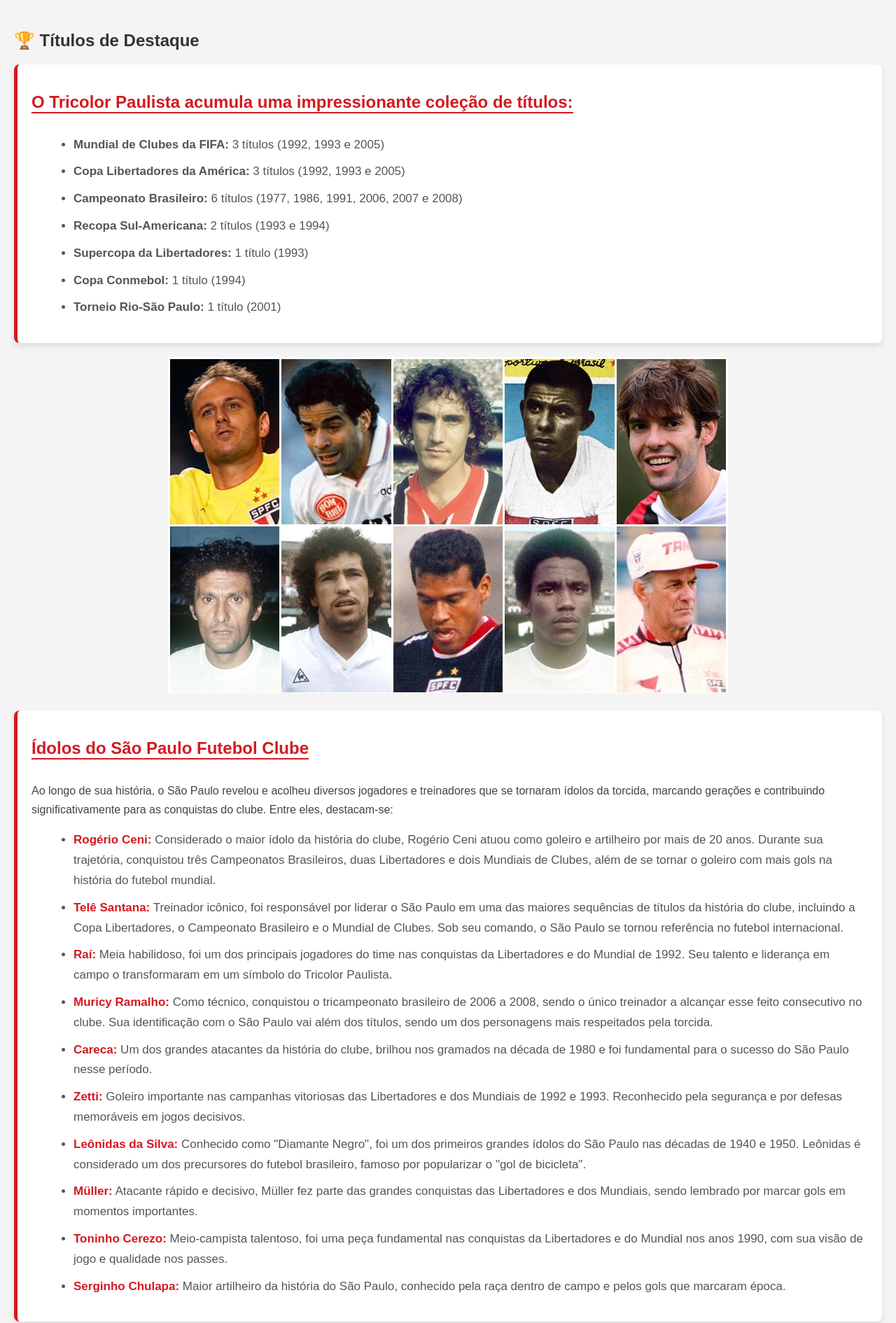
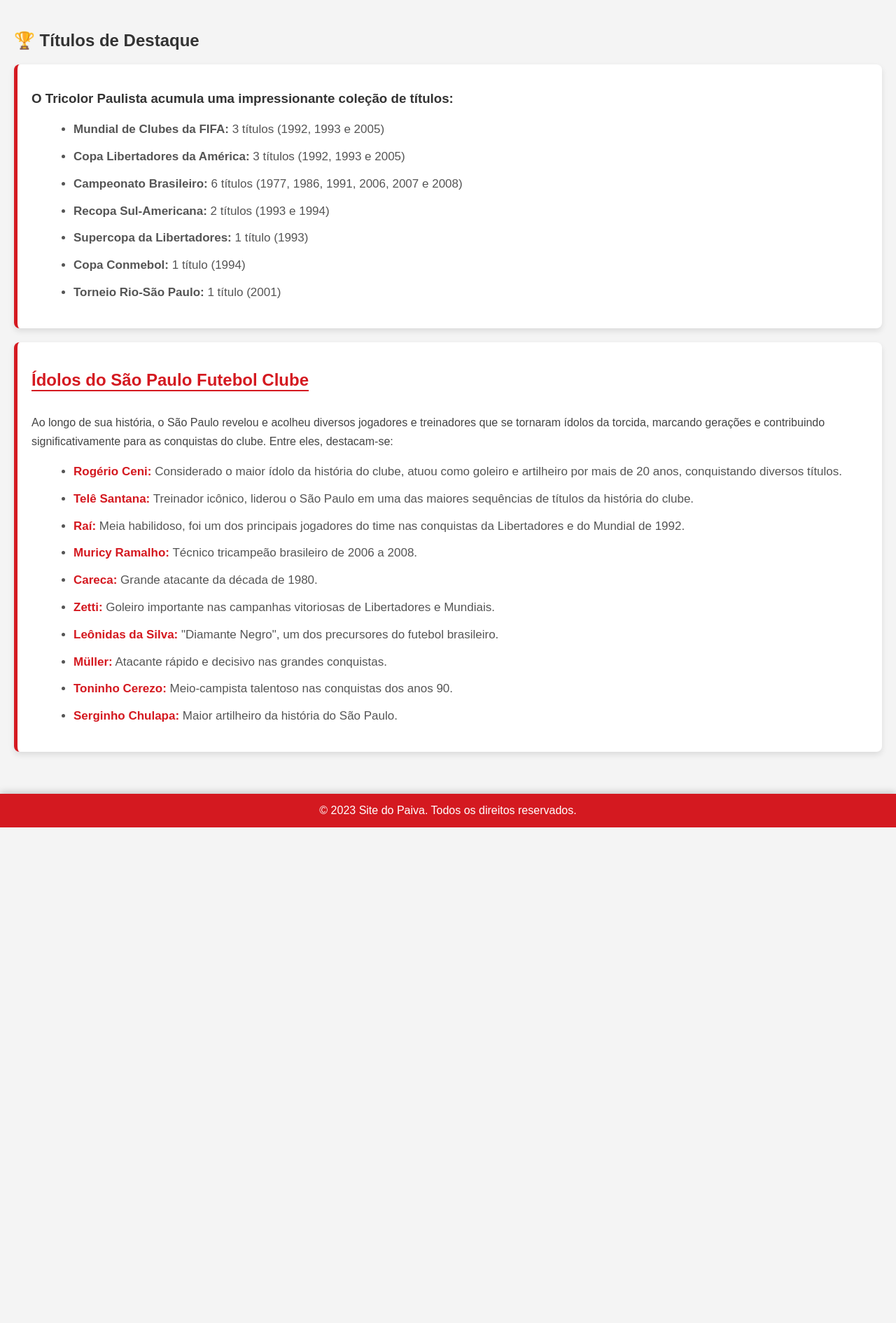
Before and after one commit to Nicolaspaiva14/site-s-o-pailo, a plain HTML site: page index.html in a window 1280 px wide. Shown: the part 520-2410 px from the top of the page at 70% size. After the commit the page ends 1702 px from the top, so only its background shows below. Drawn offline with Linux system fonts and the light colour scheme.

Commit message:
Update index.html

```diff
--- a/index.html
+++ b/index.html
@@ -3,32 +3,35 @@
 <head>
     <meta charset="UTF-8">
     <meta name="viewport" content="width=device-width, initial-scale=1.0">
-    <title> Site sextou!</title>
+    <title>Site Sextou!</title>
     <link rel="stylesheet" href="style.css">
-
 </head>
 <body>
+
     <header class="cabeçario">
-
         <div class="logo-container">
-            <h1 class=" titulo">São Paulo Futebol Clube</h1>
-            <img src="./img/logo-sao-paulo-2048.png" alt="" class="logo">
+            <h1 class="titulo">São Paulo Futebol Clube</h1>
+            <img src="./img/logo-sao-paulo-2048.png" alt="Logo São Paulo Futebol Clube" class="logo">
         </div>
         <nav class="menu">
             <ul class="lista">
-            <li><a href="#1"> 🏆 Títulos de Destaque</a></li>
-            <li><a href="#2">⭐ Maiores Ídolos</a></li>
+                <li><a href="#titulos">🏆 Títulos de Destaque</a></li>
+                <li><a href="#idolos">⭐ Maiores Ídolos</a></li>
             </ul>
         </nav>
     </header>
+
     <main>
         <section class="conteudo">
-            <img src="./img/nglwdzj9ix12bvgd4jef.avif" alt="">
+            <img src="./img/nglwdzj9ix12bvgd4jef.avif" alt="Imagem principal do São Paulo Futebol Clube">
         </section>
-        <section id="1" class="conteudo">
+
+        <section id="titulos" class="conteudo">
             <h2>🏆 Títulos de Destaque</h2>
-<div class="titulos">
-  <h2>O Tricolor Paulista acumula uma impressionante coleção de títulos:</h2>
+            <article class="titulos">
+                <header>
+                    <h3>O Tricolor Paulista acumula uma impressionante coleção de títulos:</h3>
+                </header>
                 <ul>
                     <li><strong>Mundial de Clubes da FIFA:</strong> 3 títulos (1992, 1993 e 2005)</li>
                     <li><strong>Copa Libertadores da América:</strong> 3 títulos (1992, 1993 e 2005)</li>
@@ -38,44 +41,32 @@
                     <li><strong>Copa Conmebol:</strong> 1 título (1994)</li>
                     <li><strong>Torneio Rio-São Paulo:</strong> 1 título (2001)</li>
                 </ul>
-</div>
+            </article>
+        </section>
 
-        </section>
-        <div id="2" class="destaqueArea">
-             <img class="destaques" src="./img/sp-destacada.jpg" alt="">
-
-        </div>
-       <div class="idolos">
+        <aside id="idolos" class="idolos">
+            <header>
                 <h2>Ídolos do São Paulo Futebol Clube</h2>
+            </header>
             <p>Ao longo de sua história, o São Paulo revelou e acolheu diversos jogadores e treinadores que se tornaram ídolos da torcida, marcando gerações e contribuindo significativamente para as conquistas do clube. Entre eles, destacam-se:</p>
             <ul>
-    <li><strong>Rogério Ceni:</strong> Considerado o maior ídolo da história do clube, Rogério Ceni atuou como goleiro e artilheiro por mais de 20 anos. Durante sua trajetória, conquistou três Campeonatos Brasileiros, duas Libertadores e dois Mundiais de Clubes, além de se tornar o goleiro com mais gols na história do futebol mundial.</li>
+                <li><strong>Rogério Ceni:</strong> Considerado o maior ídolo da história do clube, atuou como goleiro e artilheiro por mais de 20 anos, conquistando diversos títulos.</li>
+                <li><strong>Telê Santana:</strong> Treinador icônico, liderou o São Paulo em uma das maiores sequências de títulos da história do clube.</li>
+                <li><strong>Raí:</strong> Meia habilidoso, foi um dos principais jogadores do time nas conquistas da Libertadores e do Mundial de 1992.</li>
+                <li><strong>Muricy Ramalho:</strong> Técnico tricampeão brasileiro de 2006 a 2008.</li>
+                <li><strong>Careca:</strong> Grande atacante da década de 1980.</li>
+                <li><strong>Zetti:</strong> Goleiro importante nas campanhas vitoriosas de Libertadores e Mundiais.</li>
+                <li><strong>Leônidas da Silva:</strong> "Diamante Negro", um dos precursores do futebol brasileiro.</li>
+                <li><strong>Müller:</strong> Atacante rápido e decisivo nas grandes conquistas.</li>
+                <li><strong>Toninho Cerezo:</strong> Meio-campista talentoso nas conquistas dos anos 90.</li>
+                <li><strong>Serginho Chulapa:</strong> Maior artilheiro da história do São Paulo.</li>
+            </ul>
+        </aside>
+    </main>
 
-    <li><strong>Telê Santana:</strong> Treinador icônico, foi responsável por liderar o São Paulo em uma das maiores sequências de títulos da história do clube, incluindo a Copa Libertadores, o Campeonato Brasileiro e o Mundial de Clubes. Sob seu comando, o São Paulo se tornou referência no futebol internacional.</li>
-
-    <li><strong>Raí:</strong> Meia habilidoso, foi um dos principais jogadores do time nas conquistas da Libertadores e do Mundial de 1992. Seu talento e liderança em campo o transformaram em um símbolo do Tricolor Paulista.</li>
-
-    <li><strong>Muricy Ramalho:</strong> Como técnico, conquistou o tricampeonato brasileiro de 2006 a 2008, sendo o único treinador a alcançar esse feito consecutivo no clube. Sua identificação com o São Paulo vai além dos títulos, sendo um dos personagens mais respeitados pela torcida.</li>
-
-    <li><strong>Careca:</strong> Um dos grandes atacantes da história do clube, brilhou nos gramados na década de 1980 e foi fundamental para o sucesso do São Paulo nesse período.</li>
-
-    <li><strong>Zetti:</strong> Goleiro importante nas campanhas vitoriosas das Libertadores e dos Mundiais de 1992 e 1993. Reconhecido pela segurança e por defesas memoráveis em jogos decisivos.</li>
-
-    <li><strong>Leônidas da Silva:</strong> Conhecido como "Diamante Negro", foi um dos primeiros grandes ídolos do São Paulo nas décadas de 1940 e 1950. Leônidas é considerado um dos precursores do futebol brasileiro, famoso por popularizar o "gol de bicicleta".</li>
-
-    <li><strong>Müller:</strong> Atacante rápido e decisivo, Müller fez parte das grandes conquistas das Libertadores e dos Mundiais, sendo lembrado por marcar gols em momentos importantes.</li>
-
-    <li><strong>Toninho Cerezo:</strong> Meio-campista talentoso, foi uma peça fundamental nas conquistas da Libertadores e do Mundial nos anos 1990, com sua visão de jogo e qualidade nos passes.</li>
-
-    <li><strong>Serginho Chulapa:</strong> Maior artilheiro da história do São Paulo, conhecido pela raça dentro de campo e pelos gols que marcaram época.</li>
-  </ul>
-</div>
-
-
-    </main>
     <footer>
         <p class="rodape">&copy; 2023 Site do Paiva. Todos os direitos reservados.</p>
+    </footer>
 
-    </footer>
 </body>
 </html>
```
Lines whose indentation alone changed are shown as unchanged.
